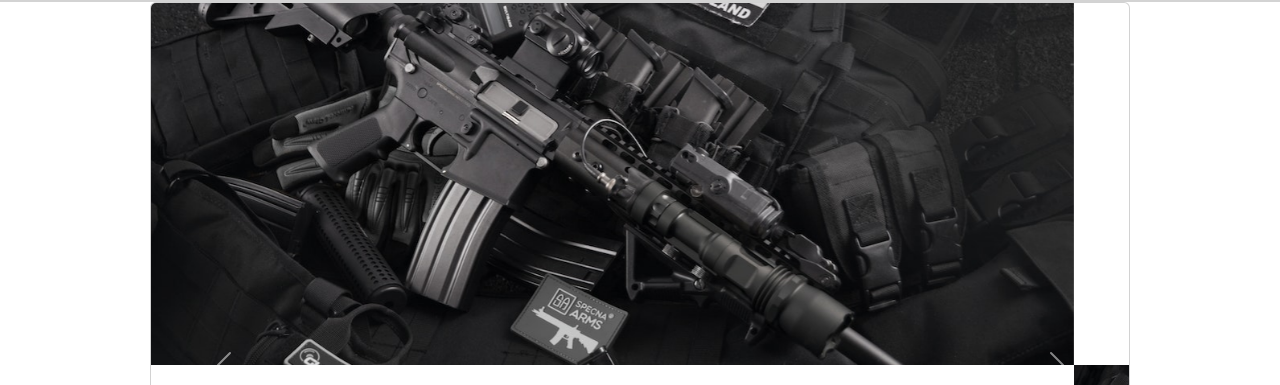
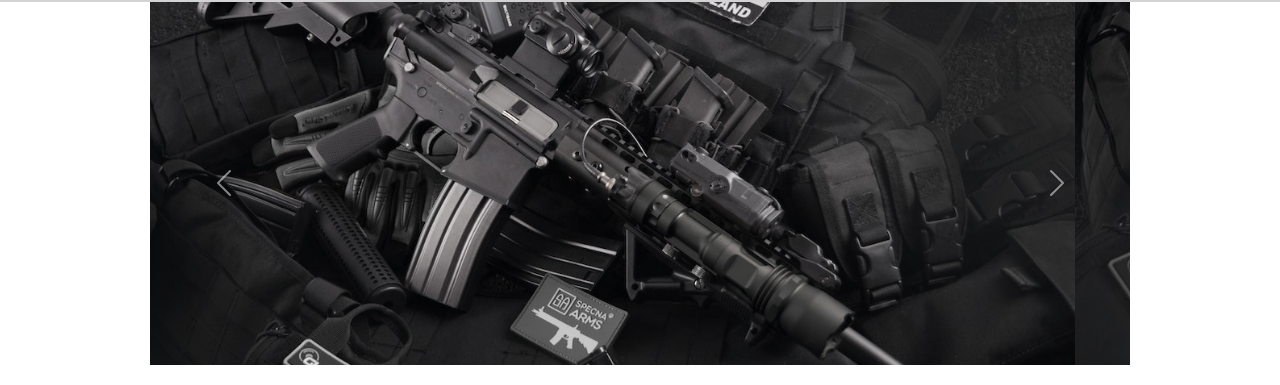
Before and after one commit to OBJ906/tercerapreentrega, a website: page index.html in a window 1280 px wide. Shown: the part 226-611 px from the top of the page. Drawn offline with nearby package versions, Linux system fonts and the light colour scheme.

Commit message:
sass-terminado

```diff
--- a/index.html
+++ b/index.html
@@ -52,9 +52,9 @@
             </div>
         </header>
         <div class="row">
-          <div class="col-xl-12 col-12 pdLR mgB">
+          <div class="col-xl-12 col-12 mgB pdLR">
             <div id="carouselExampleControls" class="carousel slide" data-bs-ride="carousel">
-              <div class="carousel-inner card">
+              <div class="carousel-inner">
                 <div class="carousel-item active">
                   <img src="img/pexels-specna-arms-886454.jpg" class="d-block w-100" alt="armas" class="img-fluid">
                 </div>
```
Also changed, not shown: pages/contactos.html (+1 -1 lines), pages/nosotros.html (+1 -1 lines), pages/productos.html (+1 -1 lines), pages/servicios.html (+1 -1 lines), pages/videos.html (+1 -1 lines).
